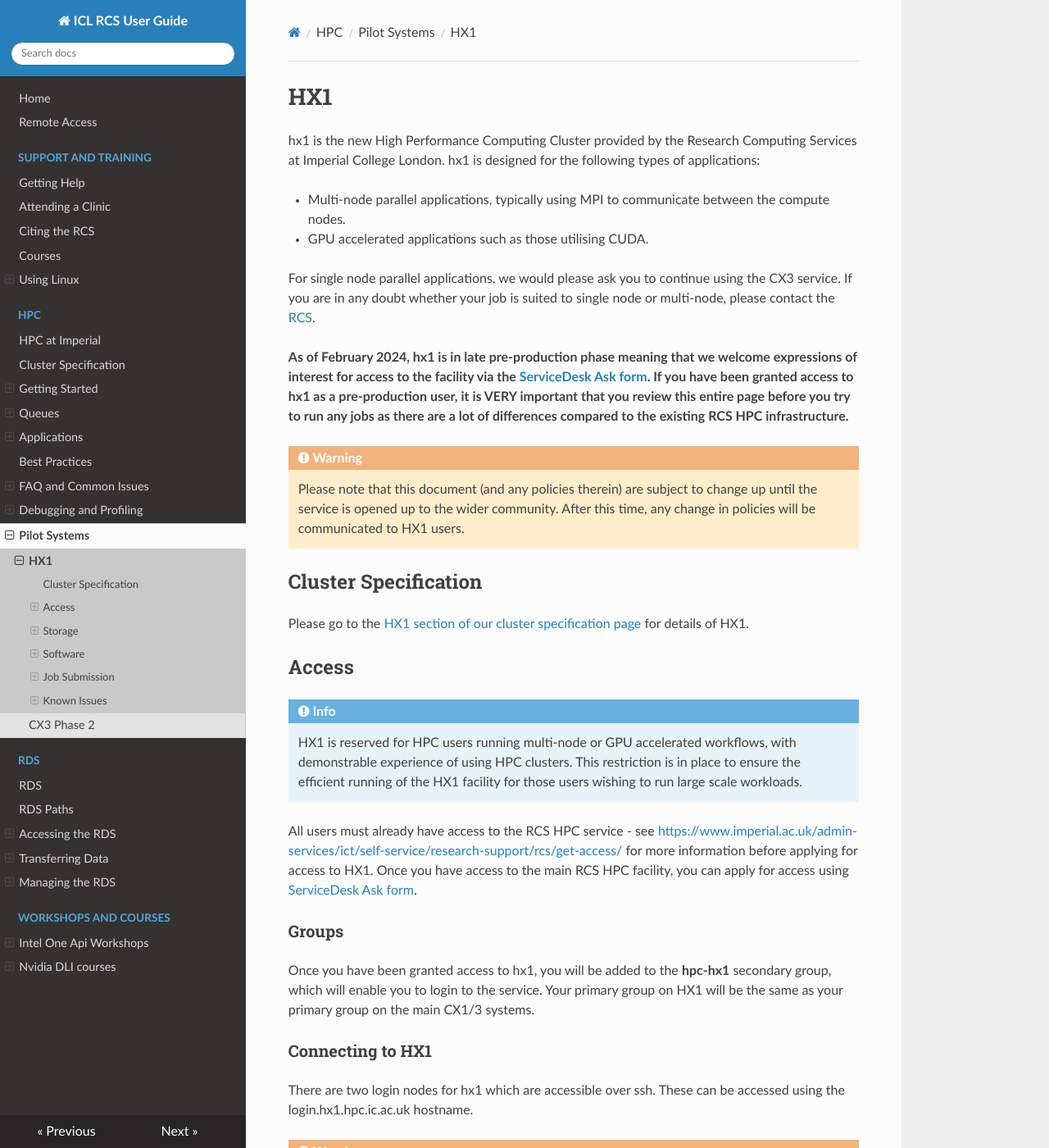
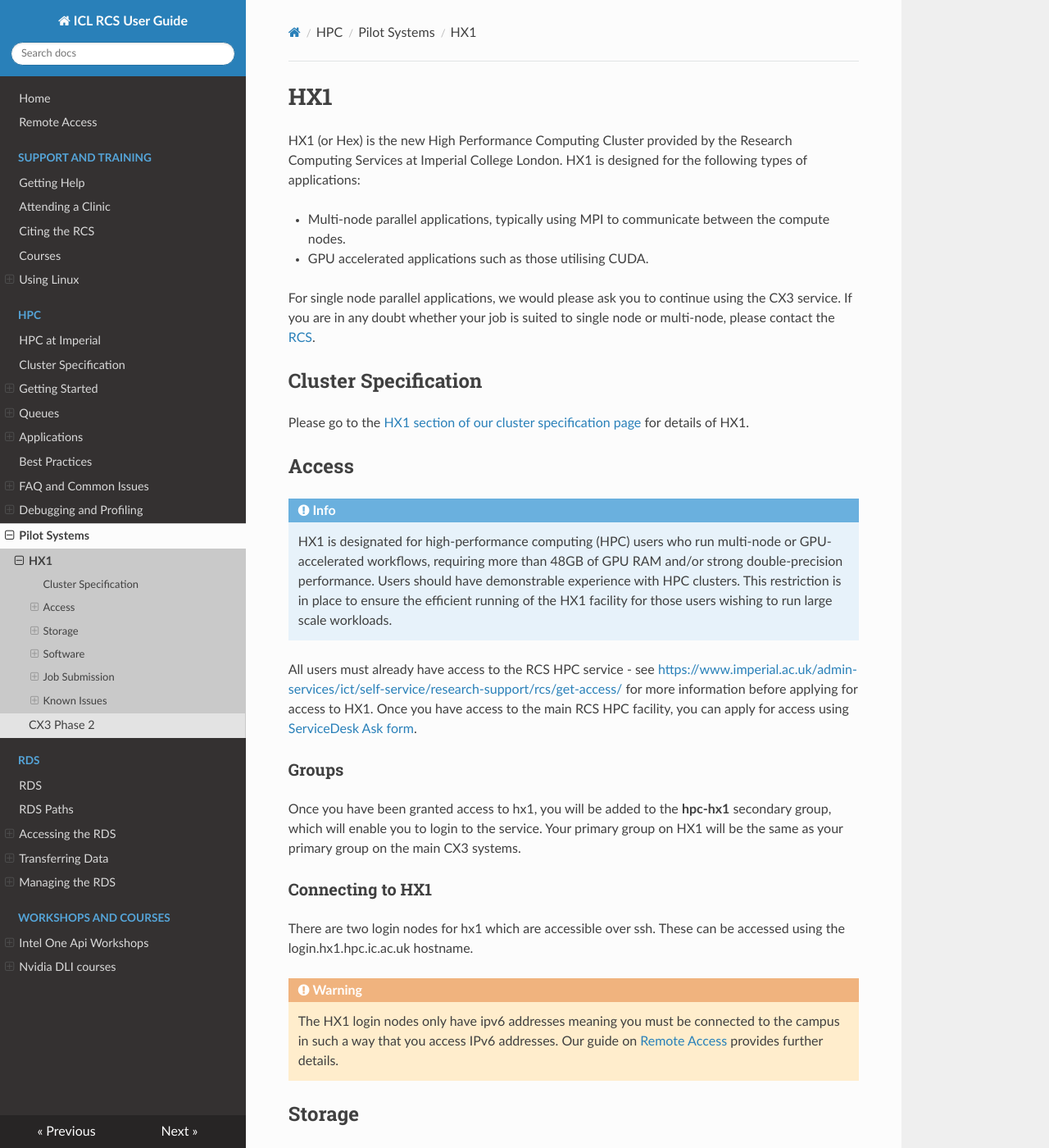
Before and after one commit to ImperialCollegeLondon/icl-rcs-user-guide, an MkDocs documentation site: the page built from docs/hpc/pilot/hx1.md, in a window 1280 px wide and 1400 px high. Shown: the whole window at 82% size. Built offline with MkDocs 1.6.1, drawn with Linux system fonts in a browser that asks for light colours; nearby versions of some CDN libraries; some of the changed text lies outside the part shown.

```diff
--- a/docs/hpc/pilot/hx1.md
+++ b/docs/hpc/pilot/hx1.md
@@ -1,17 +1,11 @@
 # HX1
 
-hx1 is the new High Performance Computing Cluster provided by the Research Computing Services at Imperial College London. hx1 is designed for the following types of applications:
+HX1 (or Hex) is the new High Performance Computing Cluster provided by the Research Computing Services at Imperial College London. HX1 is designed for the following types of applications:
 
 * Multi-node parallel applications, typically using MPI to communicate between the compute nodes.
 * GPU accelerated applications such as those utilising CUDA.
 
 For single node parallel applications, we would please ask you to continue using the CX3 service. If you are in any doubt whether your job is suited to single node or multi-node, please contact the [RCS](../../support/index.md).
-
-**As of February 2024, hx1 is in late pre-production phase meaning that we welcome expressions of interest for access to the facility via the [ServiceDesk Ask form](https://servicemgt.service-now.com/ask?id=sc_cat_item&sys_id=cbf5a4281b9c79101533a8a4bd4bcbea&sysparm_category=52a4a8f21be62110557837b5464bcbd24). If you have been granted access to hx1 as a pre-production user, it is VERY important that you review this entire page before you try to run any jobs as there are a lot of differences compared to the existing RCS HPC infrastructure.**
-
-!!! warning
-
-    Please note that this document (and any policies therein) are subject to change up until the service is opened up to the wider community. After this time, any change in policies will be communicated to HX1 users.
 
 ## Cluster Specification
 
@@ -21,14 +15,16 @@ Please go to the [HX1 section of our cluster specification page](../cluster-spec
 
 !!! info
 
-    HX1 is reserved for HPC users running multi-node or GPU accelerated workflows, with demonstrable experience of using HPC clusters. This restriction is in place to ensure the efficient running of the HX1 facility for those users wishing to run large scale workloads.
+    HX1 is designated for high-performance computing (HPC) users who run multi-node or GPU-accelerated workflows, requiring more than 48GB of GPU RAM and/or strong double-precision performance. Users should have demonstrable experience with HPC clusters. This restriction is in place to ensure the efficient running of the HX1 facility for those users wishing to run large scale workloads.
 
 All users must already have access to the RCS HPC service - see [https://www.imperial.ac.uk/admin-services/ict/self-service/research-support/rcs/get-access/](https://www.imperial.ac.uk/admin-services/ict/self-service/research-support/rcs/get-access/) for more information before applying for access to HX1. Once you have access to the main RCS HPC facility, you can apply for access using [ServiceDesk Ask form](https://servicemgt.service-now.com/ask?id=sc_cat_item&sys_id=cbf5a4281b9c79101533a8a4bd4bcbea&sysparm_category=52a4a8f21be62110557837b5464bcbd24).
 
 ### Groups
-Once you have been granted access to hx1, you will be added to the **hpc-hx1** secondary group, which will enable you to login to the service. Your primary group on HX1 will be the same as your primary group on the main CX1/3 systems.
+
+Once you have been granted access to hx1, you will be added to the **hpc-hx1** secondary group, which will enable you to login to the service. Your primary group on HX1 will be the same as your primary group on the main CX3 systems.
 
 ### Connecting to HX1
+
 There are two login nodes for hx1 which are accessible over ssh. These can be accessed using the login.hx1.hpc.ic.ac.uk hostname.
 
 !!! warning
@@ -73,11 +70,13 @@ The HX1 file system is meant for live data only and any important files should b
 We are still working on a solution for shared project areas, however we welcome requests for these from either HPC or RDS Project Admins. There will be no charge for these shared spaces but they are for live data sharing only and any quota must be justified (with a review every 6 months). As with home directories, data within these shared areas that have not been accessed for some time are at risk of being deleted.
 
 ## Software
+
 This section will explain how to access software that has been centrally installed on HX1.
 
 Please make sure any software you run on HX1 has been optimised for the hardware. Ideally use software provided by us (which has already been optimised) or otherwise please make sure to use relevant optimisation flags when compiling your own software. Please avoid simply copying binaries from other systems such as CX3, unless the software is commercial and/or only the binary is available.
 
 ### EasyBuild
+
 Most software that we provide centrally will have been built and installed using the [EasyBuild](../applications/easybuild.md) system and will be optimised/tested for the hardware. If you need a relatively well known unmodified application (for example GROMACS or CP2K), we ask that you contact us first to install it rather, than build it yourself.
 
 EasyBuild builds software using the concept of [toolchains](https://docs.easybuild.io/common-toolchains/). These toolchains will typically consist of a compiler, mpi distribution and set of maths libraries. On hx1 we tend to provide software based on two toolchains, foss (GCC, OpenMPI, FlexiBlas etc.) and intel (Intel Compiler Suite, Intel MPI and Intel MKL) and each toolchain will be designated by a release number such as intel-2022b and foss-2021a; you can see the software versions for the foss and intel releases at [Common toolchains - EasyBuild - building software with ease](https://docs.easybuild.io/common-toolchains/#common_toolchains_overview).
```
Also changed, not shown: other parts of docs/hpc/pilot/hx1.md (+2 -1 lines), docs/hpc/cluster-specification.md (+3 -3 lines).
